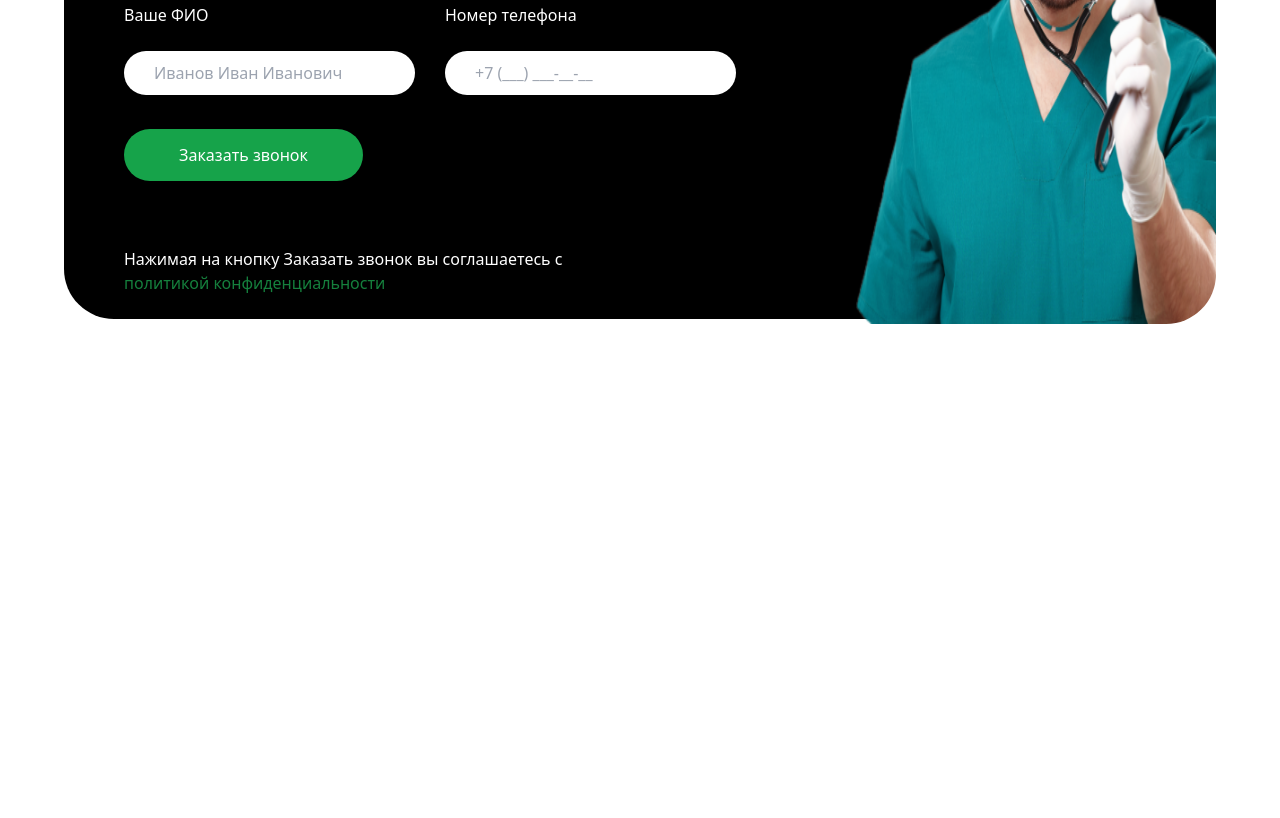
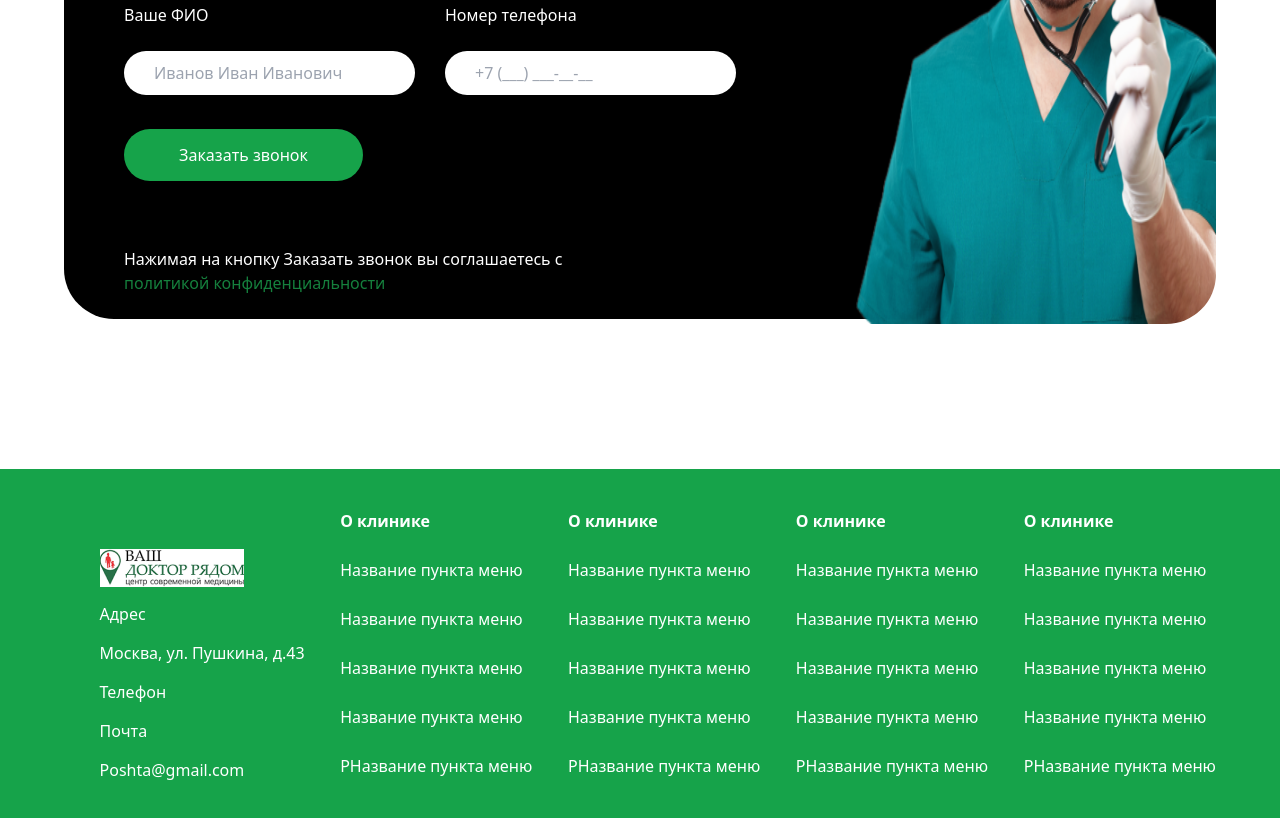
Before and after one commit to Mehroj4949/exam, a website: page src/index.html in a window 1280 px wide. Shown: the part 2929-3747 px from the top of the page. Before the commit the page ends 3253 px from the top, so only its background shows below. Drawn offline with Linux system fonts and the light colour scheme.

Commit message:
Finished the first page

```diff
--- a/src/index.html
+++ b/src/index.html
@@ -318,13 +318,55 @@
                             class="text-green-700 hidden lg:block">политикой конфиденциальности</span></p>
             </aside>
             <aside class="hidden lg:block">
-                <img src="./doctor-with-stethoscope-2021-09-03-02-58-01-utc 1.png" alt="" class="h-[525px] rounded-[50px]">
+                <img src="./doctor-with-stethoscope-2021-09-03-02-58-01-utc 1.png" alt=""
+                    class="h-[525px] rounded-[50px]">
             </aside>
             </div>
         </section>
     </main>
-    <footer>
-
+    <footer class="w-[100%] h-[525px] bg-green-600 mt-[150px]">
+        <div class="w-[90%] m-auto lg:flex justify-between"><br>
+            <ul class="mt-10 text-white">
+                <li class=""><img src="./image 1 (1).png" alt="" class="mt-10"></li>
+                <li class="pt-[15px]">Адрес</li>
+                <li class="pt-[15px]">Москва, ул. Пушкина, д.43</li>
+                <li class="pt-[15px]">Телефон</li>
+                <li class="pt-[15px]">Почта</li>
+                <li class="pt-[15px]">Poshta@gmail.com</li>
+            </ul>
+            <ul class="mt-10 text-white">
+                <li class="font-bold">О клинике</li>
+                <li class="pt-[25px]">Название пункта меню</li>
+                <li class="pt-[25px]">Название пункта меню</li>
+                <li class="pt-[25px]">Название пункта меню</li>
+                <li class="pt-[25px]">Название пункта меню</li>
+                <li class="pt-[25px]">PНазвание пункта меню</li>
+            </ul>
+            <ul class="mt-10 text-white hidden lg:block">
+                <li class="font-bold">О клинике</li>
+                <li class="pt-[25px]">Название пункта меню</li>
+                <li class="pt-[25px]">Название пункта меню</li>
+                <li class="pt-[25px]">Название пункта меню</li>
+                <li class="pt-[25px]">Название пункта меню</li>
+                <li class="pt-[25px]">PНазвание пункта меню</li>
+            </ul>
+            <ul class="mt-10 text-white hidden lg:block">
+                <li class="font-bold">О клинике</li>
+                <li class="pt-[25px]">Название пункта меню</li>
+                <li class="pt-[25px]">Название пункта меню</li>
+                <li class="pt-[25px]">Название пункта меню</li>
+                <li class="pt-[25px]">Название пункта меню</li>
+                <li class="pt-[25px]">PНазвание пункта меню</li>
+            </ul>
+            <ul class="mt-10 text-white hidden lg:block">
+                <li class="font-bold">О клинике</li>
+                <li class="pt-[25px]">Название пункта меню</li>
+                <li class="pt-[25px]">Название пункта меню</li>
+                <li class="pt-[25px]">Название пункта меню</li>
+                <li class="pt-[25px]">Название пункта меню</li>
+                <li class="pt-[25px]">PНазвание пункта меню</li>
+            </ul>
+        </div>
     </footer>
 </body>
 
```
Also changed, not shown: src/output.css.
